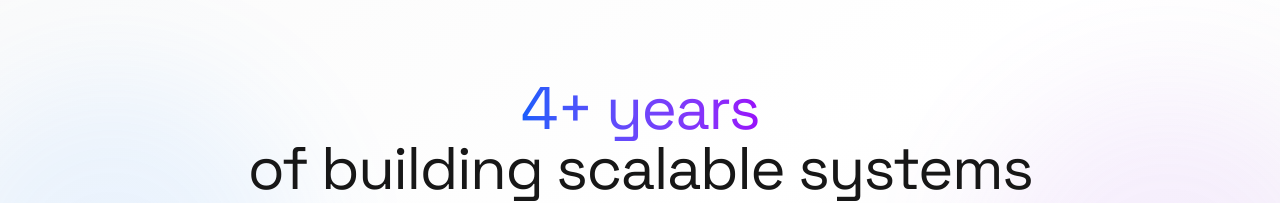
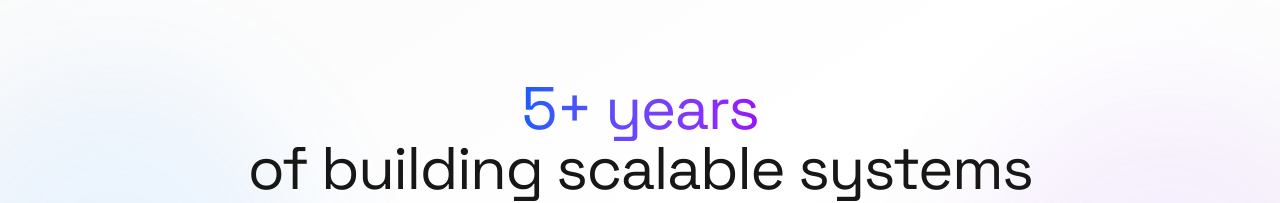
Before and after one commit to ankitkhndlwal/portfolio, a React (Vite) app: page / in a window 1280 px wide. Shown: the part 129-332 px from the top of the page. Built offline with nearby package versions, Linux system fonts and the light colour scheme.

Commit message:
Multiple changes

```diff
--- a/src/components/Hero.tsx
+++ b/src/components/Hero.tsx
@@ -65,7 +65,7 @@ export function Hero() {
             className="text-6xl tracking-tight text-neutral-900 mb-6"
           >
             <span className="bg-gradient-to-r from-blue-600 to-purple-600 bg-clip-text text-transparent">
-              4+ years
+              5+ years
             </span>
             <br />
              of building scalable systems <br />and products
```
